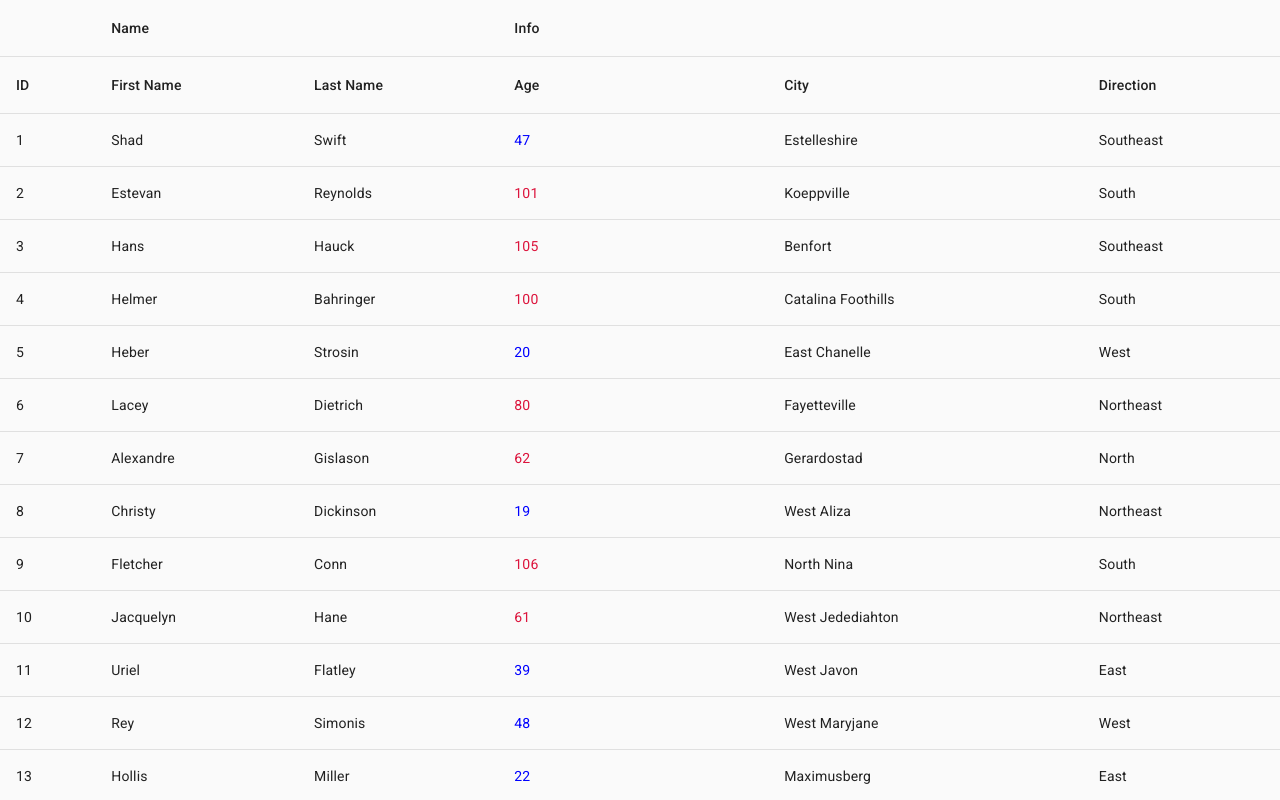
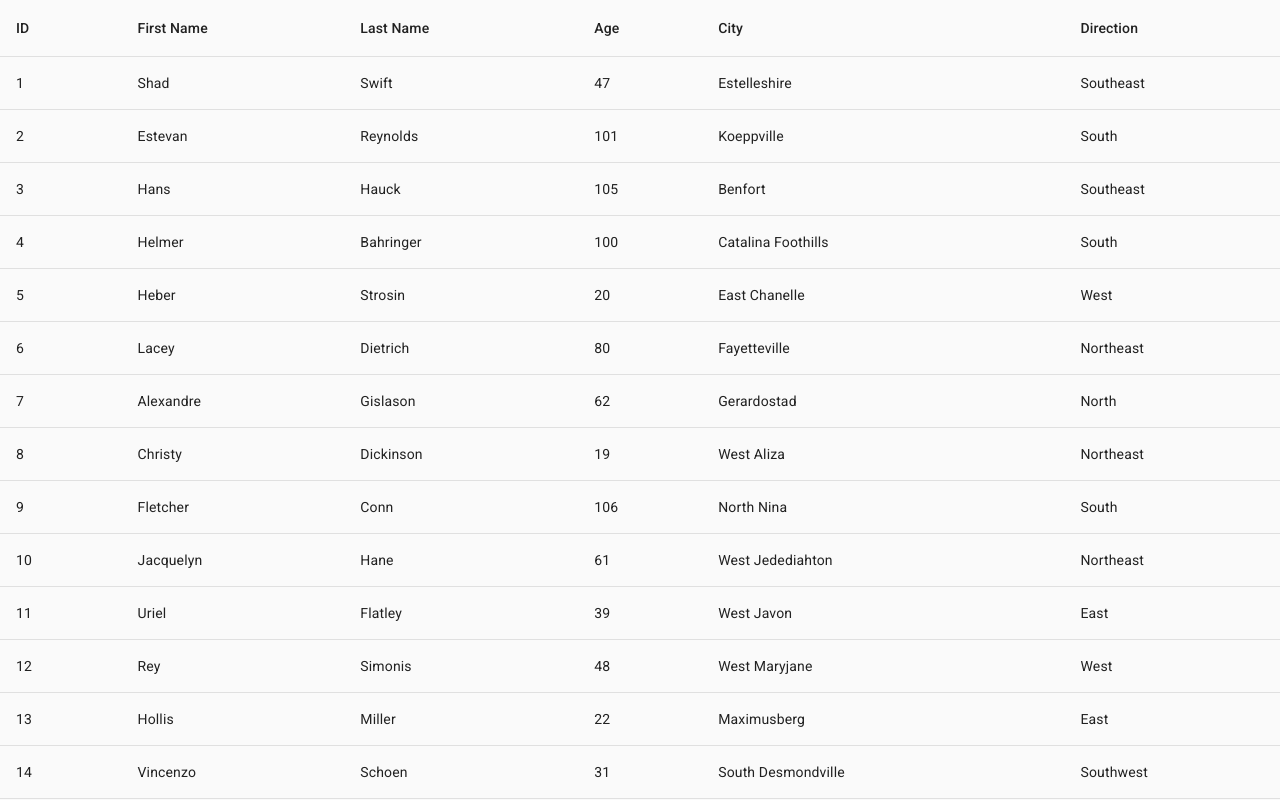
Before and after one commit to MomenSherif/react-table-session, a React (Create React App) app: page / in a window 1280 px wide. Shown: the top 800 px of the page. Built offline with nearby package versions, Linux system fonts and the light colour scheme.

Commit message:
Add: Sorting

```diff
--- a/src/App.js
+++ b/src/App.js
@@ -1,11 +1,12 @@
 import BasicTable from './components/1-Basic-table';
 import BasicTableMui from './components/1-Basic-table-MUI';
 import ColumnGroupTable from './components/2-column-group-and-footer';
+import SortingTable from './components/3-Sorting';
 
 function App() {
   return (
     <div className="App">
-      <ColumnGroupTable />
+      <SortingTable />
     </div>
   );
 }
--- a/src/components/1-Basic-table.js
+++ b/src/components/1-Basic-table.js
@@ -7,6 +7,7 @@ export const columns = [
   {
     Header: 'ID',
     accessor: 'id',
+    // sortDescFirst: true,
   },
   {
     Header: 'First Name',
@@ -27,6 +28,7 @@ export const columns = [
   {
     Header: 'Direction',
     accessor: 'direction',
+    disableSortBy: true,
   },
 ];
 
--- /dev/null
+++ b/src/components/3-Sorting.js
@@ -0,0 +1,60 @@
+import React from 'react';
+import { useTable, useSortBy } from 'react-table';
+import Table from '@material-ui/core/Table';
+import TableBody from '@material-ui/core/TableBody';
+import TableCell from '@material-ui/core/TableCell';
+import TableHead from '@material-ui/core/TableHead';
+import TableRow from '@material-ui/core/TableRow';
+
+import data from '../data.json';
+
+import { columns } from './1-Basic-table';
+
+export default function SortingTable() {
+  const { getTableProps, getTableBodyProps, headerGroups, rows, prepareRow } =
+    useTable(
+      {
+        columns,
+        data,
+        disableSortRemove: true,
+      },
+      useSortBy,
+    );
+
+  return (
+    <Table {...getTableProps()}>
+      <TableHead>
+        {headerGroups.map((headerGroup) => (
+          <TableRow {...headerGroup.getHeaderGroupProps()}>
+            {headerGroup.headers.map((column) => (
+              <TableCell
+                {...column.getHeaderProps(column.getSortByToggleProps())}
+              >
+                {column.render('Header')}
+                <span style={{ position: 'absolute', marginLeft: 20 }}>
+                  {column.isSorted ? (column.isSortedDesc ? ' 🔽' : ' 🔼') : ''}
+                </span>
+              </TableCell>
+            ))}
+          </TableRow>
+        ))}
+      </TableHead>
+      <TableBody {...getTableBodyProps()}>
+        {rows.map((row) => {
+          prepareRow(row);
+          return (
+            <TableRow {...row.getRowProps()}>
+              {row.cells.map((cell) => {
+                return (
+                  <TableCell {...cell.getCellProps()}>
+                    {cell.render('Cell')}
+                  </TableCell>
+                );
+              })}
+            </TableRow>
+          );
+        })}
+      </TableBody>
+    </Table>
+  );
+}
```
